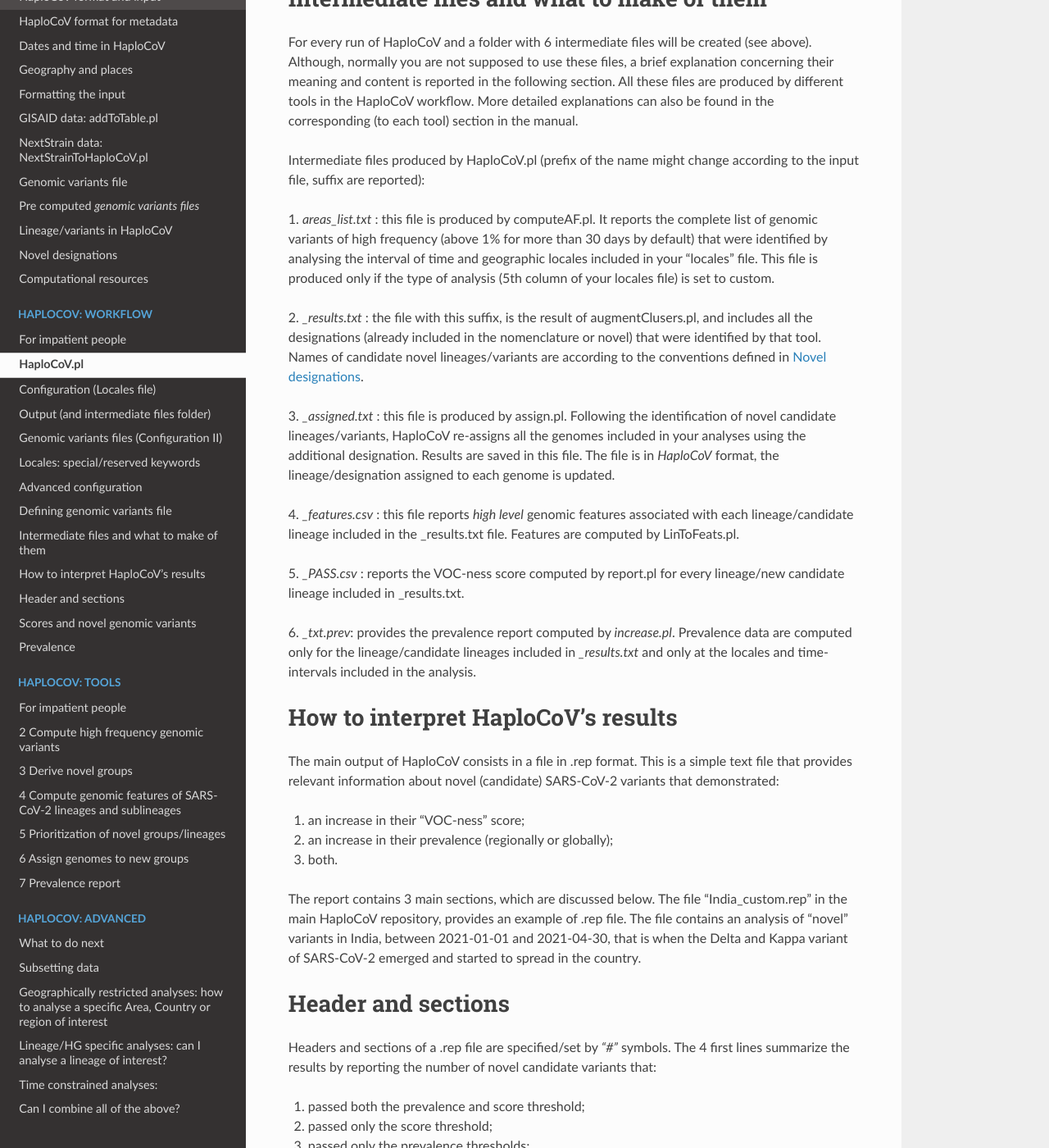
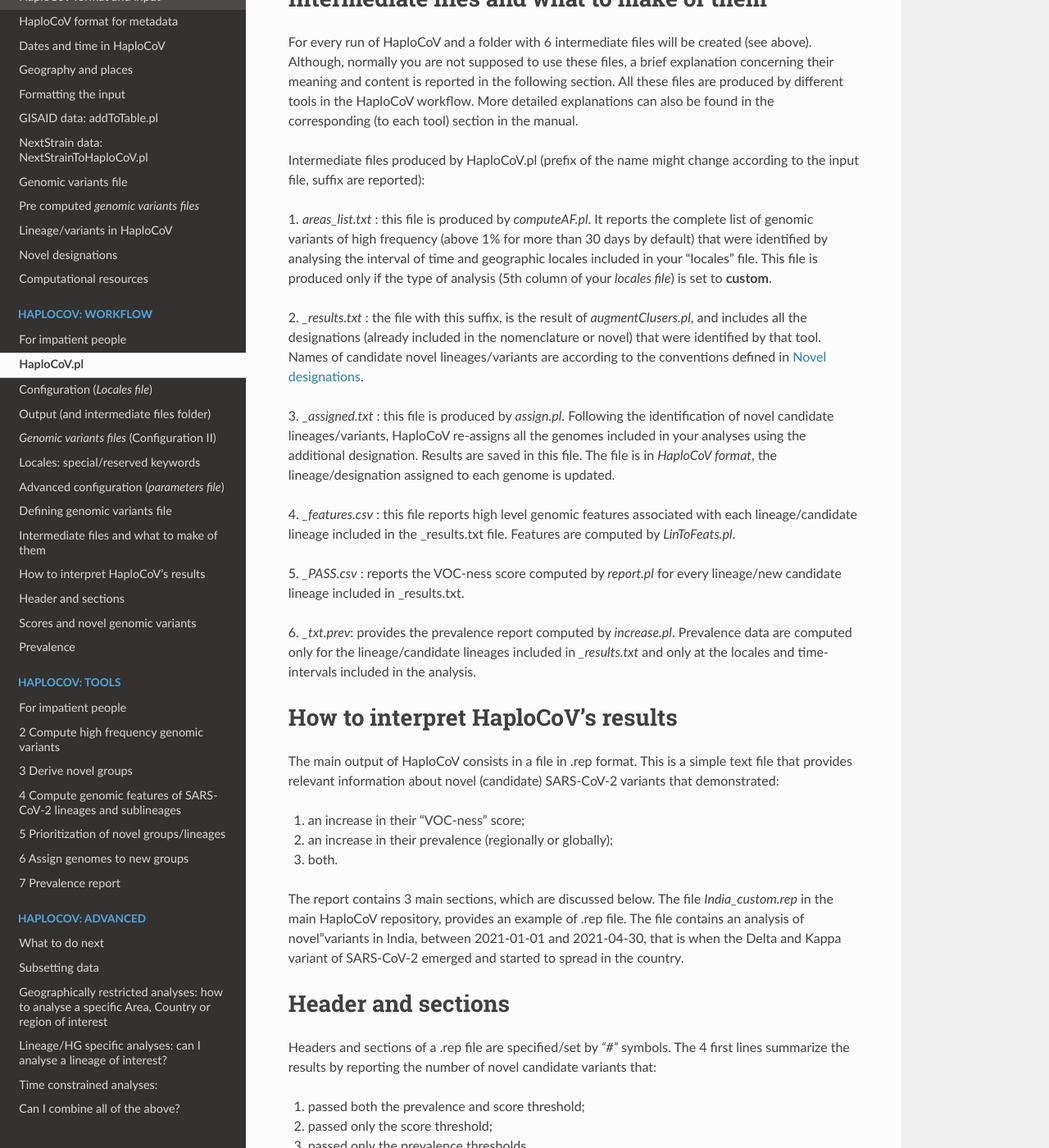
Before and after one commit to matteo14c/HaploCoV, a Sphinx documentation site: the page built from docs/source/haplocov.rst, in a window 1280 px wide and 1400 px high, scrolled down 4752 px. Shown: the whole window at 82% size. Built offline with Sphinx 7.4.7 and the Read the Docs theme 2.0.0, drawn with Linux system fonts in a browser that asks for light colours; some of the changed text lies outside the part shown.

Commit message:
Update haplocov.rst

```diff
--- a/docs/source/haplocov.rst
+++ b/docs/source/haplocov.rst
@@ -27,15 +27,15 @@ An example of a valid command line is reported below:
 
  perl HaploCov.pl --file linearDataSorted.txt --locales italy.loc
 
-Since in this case the type of analysis was set to "custom" and the target geographic region to Italy (in italy.loc, see "Locales file" below). The final output will be reported in a file called \"Italy\_custom.rep\".
+Since in this case the type of analysis was set to: "custom" and the target geographic region to Italy (in italy.loc, see: "Locales file" below). The final output will be reported in a file called \"Italy\_custom.rep\".
 
-Configuration (Locales file)
-============================
+Configuration (*Locales file*)
+==============================
 
 Locale(s) configuration files are used by HaploCoV.pl to set the main parameters for the execution of your analyses.
-These files are used to configure the place/places and intervals of time that HaploCoV will include in the analyses. There is no limit to the maximum number of geographic locations, and time-intervals that can be analysed. As outlined in the example below, however, each needs to be indicated in a separate line in your locales file.
+These files are used to configure the place/places and intervals of time that HaploCoV will include in the analyses. There is no limit to the maximum number of geographic locations and time-intervals that can be analysed. As outlined in the example below, however, each needs to be indicated in a separate line in your locales file.
 
-Locales files need to have a tabular format and contain 5 columns separated by tabulations. The file locales.txt included in the Github repository provides a valid example of a locales configuration file.
+*Locales files* need to have a tabular format and contain 5 columns separated by tabulations. The file *locales.txt* included in the Github repository provides a valid example of a locales configuration file.
 
 | An example of a valid locales file is illustrated below:
 
@@ -97,7 +97,7 @@ In the example outlined above, intermediate files will be saved in 3 different f
 
 Additional explanations concerning the intermediate files produced by HaploCoV and what to make of them are provided in the section: `Intermediate files and what to make of them <https://haplocov.readthedocs.io/en/latest/haplocov.html#intermediate-files-and-what-to-make-of-them>`_.
 
-Genomic variants files (Configuration II)
+*Genomic variants files* (Configuration II)
 =========================================
 
 HaploCoV uses collections of genomic variants with high frequency in a specific country/region/locale to define and identify novel candidate variants/lineages of SARS-CoV-2.
@@ -123,15 +123,15 @@ Locales: special/reserved keywords
 
 When the reserved word **world** is used in the 1rst column of your locales all the sequences in the metadata file will be analysed irrespective of the geographic origin.
 
-In the 5th (genomic-variants) you can use the reserved world **custom** if you need to re-compute high frequency genomic variants based on your selection of genomic sequences, instead of using a pre-computed allele-variant file provided by HaploCoV. This option allows more flexibility. When **custom** is specified, high frequency genomic variants are determined dynamically based on the user selection.
+In the 5th (genomic-variants) you can use the reserved world **custom** if you need to re-compute high frequency genomic variants based on your selection of genomic sequences, instead of using a pre-computed allele-variant file provided by HaploCoV. When **custom** is specified, high frequency genomic variants are determined dynamically based on the user selection.
 
-Advanced configuration
-=======================
+Advanced configuration (*parameters file*)
+==========================================
 
 HaploCoV.pl executes all the tools and utilities in HaploCoV for you and in the right order. However, the workflow is relatively complex, and every tool uses a series of parameters that need to be set, or are set by default.
-The **parameters** file is a special configuration file that can be used to set and configure all the parameters used by each and every single tool in the workflow.
-A default file with a standard configuration (called **parameters**) is included in the main repository. This file should suit most use cases/scenarios. However users are free to edit it according to their needs.
-To facilitate this process, users can take advantage of the file **parametersExtended** in the main repository, which provides an explicit list of all the parameters that can be modified/set and their default values.
+The *parameters file* is a special configuration file that can be used to set and configure all the parameters used by each and every single tool in the workflow.
+A default file with a standard configuration (called *parameters*) is included in the main repository. This file should suit most use cases/scenarios. However users are free to edit it according to their needs.
+To facilitate this process, users can take advantage of the file *parametersExtended* in the main repository, which provides an explicit list of all the parameters that can be modified/set and their default values.
 
 The format is quite straightforward, each tool is indicated in a line, and the parameters to be set in the following lines. When no parameters are specified the defaults are used. In example:
 
@@ -143,7 +143,7 @@ The format is quite straightforward, each tool is indicated in a line, and the p
 will set *computeAF.pl* to use its default parameters;
 while for *augmentClusters.pl* --dist will be set to 4 and --size to 10.
 
-For a complete list of all the parameters accepted by every tool, please refer to the corresponding section in the manual or see the file **parametersExtended** file.
+For a complete list of all the parameters accepted by every tool, please refer to the corresponding section in the manual or see the file *parametersExtended* file.
 
 
 Defining genomic variants file
@@ -168,15 +168,15 @@ All these files are produced by different tools in the HaploCoV workflow. More d
 
 Intermediate files produced by HaploCoV.pl (prefix of the name might change according to the input file, suffix are reported):
 
-| 1. *areas_list.txt* : this file is produced by computeAF.pl. It reports the complete list of genomic variants of high frequency (above 1% for more than 30 days by default) that were identified by analysing the interval of time and geographic locales included in your "locales" file. This file is produced only if the type of analysis (5th column of your locales file) is set to custom.
+| 1. *areas_list.txt* : this file is produced by *computeAF.pl*. It reports the complete list of genomic variants of high frequency (above 1% for more than 30 days by default) that were identified by analysing the interval of time and geographic locales included in your "locales" file. This file is produced only if the type of analysis (5th column of your *locales file*) is set to **custom**.
 |
-| 2. *\_results.txt* : the file with this suffix, is the result of augmentClusers.pl, and includes all the designations (already included in the nomenclature or novel) that were identified by that tool. Names of candidate novel lineages/variants are according to the conventions defined in `Novel designations <https://haplocov.readthedocs.io/en/latest/genomic.html#novel-designations>`_.
+| 2. *\_results.txt* : the file with this suffix, is the result of *augmentClusers.pl*, and includes all the designations (already included in the nomenclature or novel) that were identified by that tool. Names of candidate novel lineages/variants are according to the conventions defined in `Novel designations <https://haplocov.readthedocs.io/en/latest/genomic.html#novel-designations>`_.
 |
-| 3. *\_assigned.txt* : this file is produced by assign.pl. Following the identification of novel candidate lineages/variants, HaploCoV re-assigns all the genomes included in your analyses using the additional designation. Results are saved in this file. The file is in *HaploCoV* format, the lineage/designation assigned to each genome is updated.
+| 3. *\_assigned.txt* : this file is produced by *assign.pl*. Following the identification of novel candidate lineages/variants, HaploCoV re-assigns all the genomes included in your analyses using the additional designation. Results are saved in this file. The file is in *HaploCoV format*, the lineage/designation assigned to each genome is updated.
 |
-| 4. *\_features.csv* : this file reports *high level* genomic features associated with each lineage/candidate lineage included in the \_results.txt file. Features are computed by LinToFeats.pl.
+| 4. *\_features.csv* : this file reports high level genomic features associated with each lineage/candidate lineage included in the \_results.txt file. Features are computed by *LinToFeats.pl*.
 |
-| 5. *\_PASS.csv* : reports the VOC-ness score computed by report.pl for every lineage/new candidate lineage included in \_results.txt.
+| 5. *\_PASS.csv* : reports the VOC-ness score computed by *report.pl* for every lineage/new candidate lineage included in \_results.txt.
 |
 | 6. *\_txt.prev*: provides the prevalence report computed by *increase.pl*. Prevalence data are computed only for the lineage/candidate lineages included in *\_results.txt* and only at the locales and time-intervals included in the analysis.
 
@@ -191,7 +191,7 @@ The main output of HaploCoV consists in a file in .rep format. This is a simple
 3. both.
 
 The report contains 3 main sections, which are discussed below.
-The file "India_custom.rep" in the main HaploCoV repository, provides an example of .rep file. The file contains an analysis of "novel" variants in India, between 2021-01-01 and 2021-04-30, that is when the Delta and Kappa variant of SARS-CoV-2 emerged and started to spread in the country.
+The file *India_custom.rep* in the main HaploCoV repository, provides an example of .rep file. The file contains an analysis of novel"variants in India, between 2021-01-01 and 2021-04-30, that is when the Delta and Kappa variant of SARS-CoV-2 emerged and started to spread in the country.
 
 Header and sections
 ===================
@@ -200,12 +200,12 @@ Headers and sections of a .rep file are specified/set by *"#"* symbols. The 4 fi
 
 1. passed both the prevalence and score threshold;
 2. passed only the score threshold;
-3. passed only the prevalence thresholds;
+3. passed only the prevalence thresholds.
 
 After the header, 3 distinct sections follow in the same order indicated by the above numbered list.
 
-Each section is introduced by a *"#"* symbol, and concluded by the sentence: **"A detailed report follows"**.
-In the report each candidate lineage/variant is introduced by a # followed by a progressive number and its name.
+Each section is introduced by a **#** symbol, and concluded by the sentence: **"A detailed report follows"**.
+In the report each candidate lineage/variant is introduced by a **#** followed by a progressive number and its name.
 Names are according to the convention explained in the section `Novel designations <https://haplocov.readthedocs.io/en/latest/genomic.html#novel-designations>`_, briefly:
 
 ``name of the parental`` , ``dot`` , ``one letter suffix(N by default)`` , ``progressive number`` .
@@ -288,7 +288,7 @@ For example:
 
 Indicates that in the interval of time comprised between April 1rst and April 28th, at Dehli the candidate lineage/variant increased its prevalence from 0.03 (3%) to 0.08 (8%). The numbers in brackets, 76 and 117 respectively, indicate the total number of genomic sequences used to estimate the prevalence.
 
-The sentence ` The candidate variant/lineage did not show an increase in prevalence greater than the threshold at any interval or locale ` is used when no data are available and/or the novel variant did not show an increase in its prevalence.
+The sentence **The candidate variant/lineage did not show an increase in prevalence greater than the threshold at any interval or locale** is used when no data are available and/or the novel variant did not show an increase in its prevalence.
 
 **Prevalence in time**
 
```
Also changed, not shown: other parts of docs/source/haplocov.rst (+8 -8 lines).
